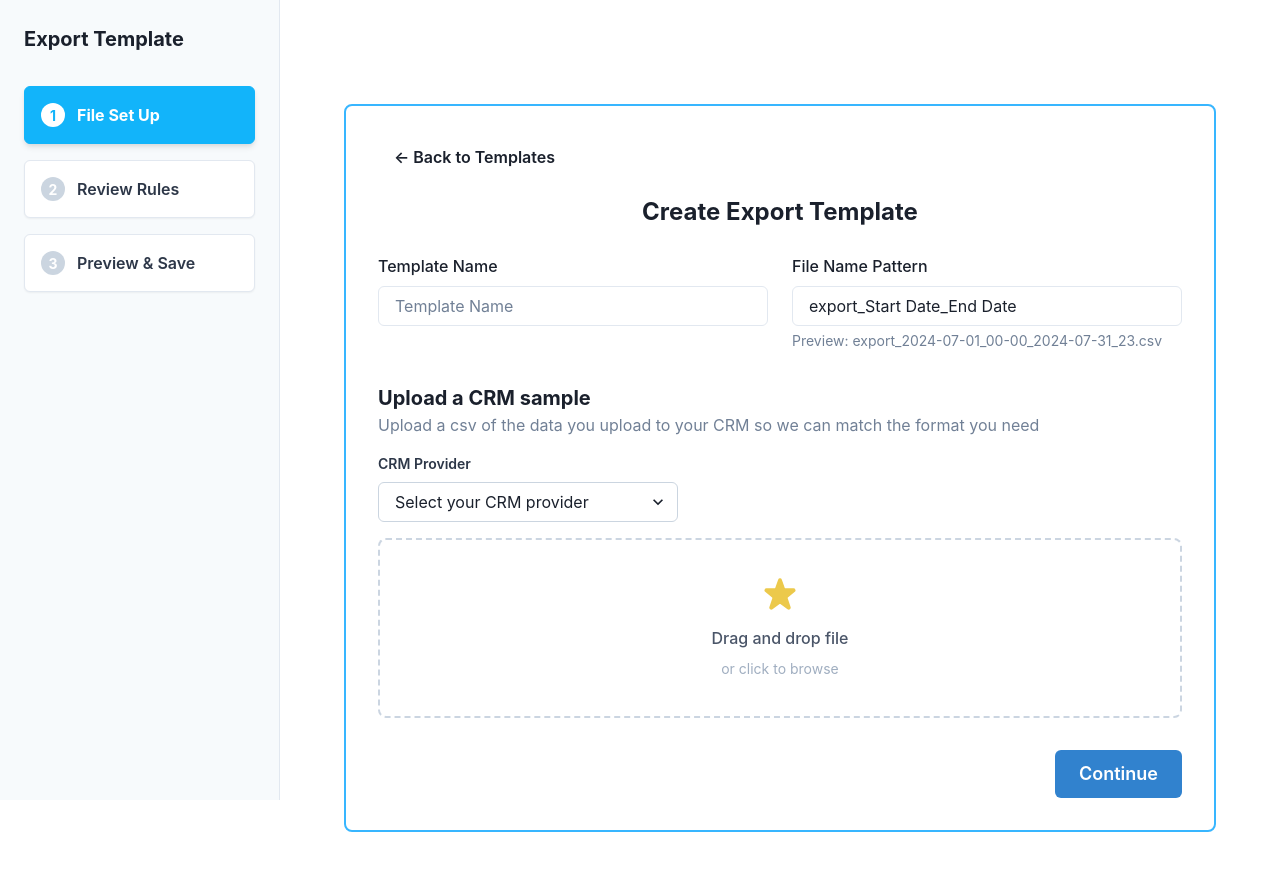
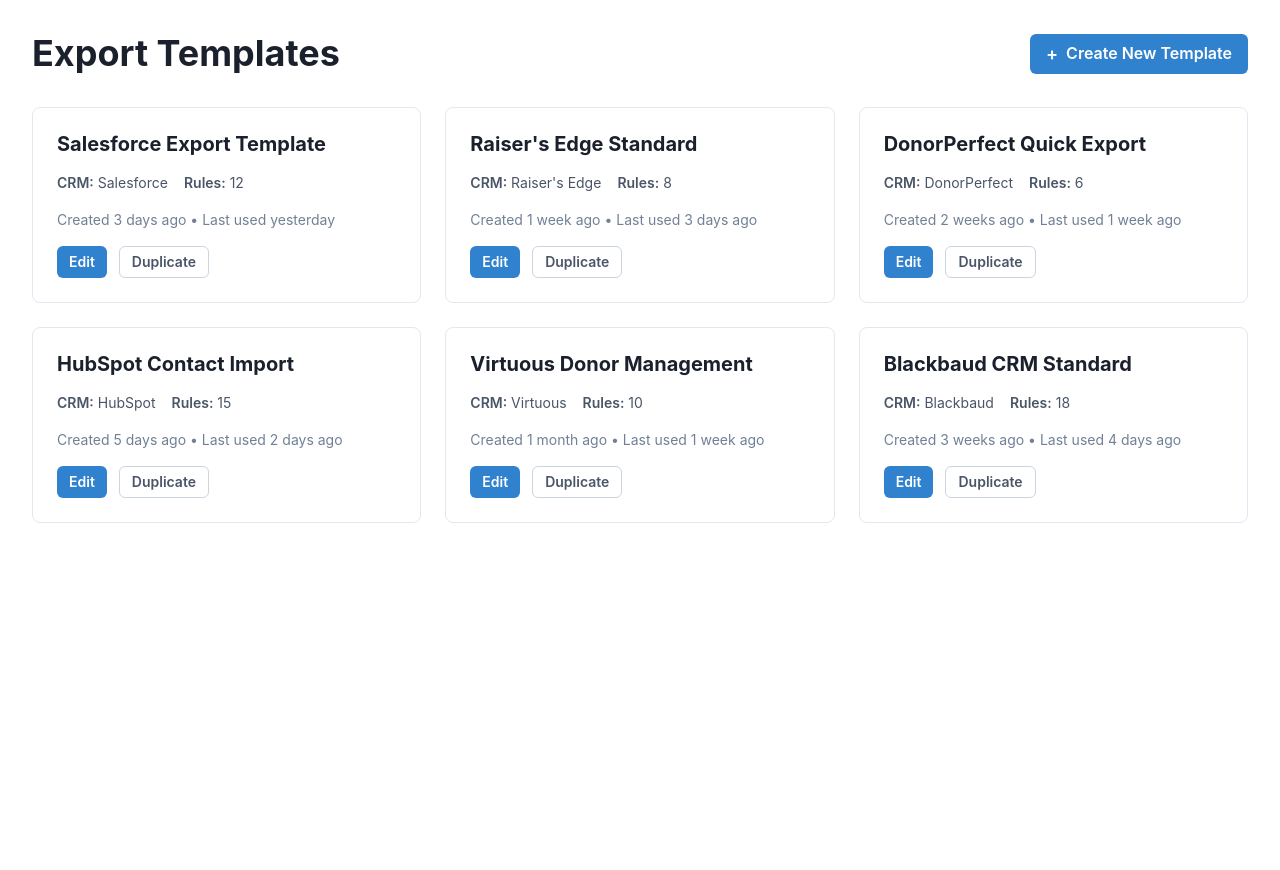
Before and after one commit to juliarosenson/llmfao, a React (Create React App) app in the folder frontend/: page / in a window 1280 px wide. Shown: the top 870 px of the page. After the commit the page ends 800 px from the top, so only its background shows below. Built offline with nearby package versions, Linux system fonts and the light colour scheme.

Commit message:
add home page

```diff
--- a/frontend/src/App.tsx
+++ b/frontend/src/App.tsx
@@ -2,15 +2,34 @@
 import { useState } from 'react';
 import Steps from './components/Steps/Steps';
 import TopBar from './components/TopBar';
+import Home from './components/Home';
 
 function App() {
   const [step, setStep] = useState(1);
+  const [showSteps, setShowSteps] = useState(false);
+
+  const handleCreateTemplate = () => {
+    setShowSteps(true);
+    setStep(1);
+  };
+
+  const handleBackToHome = () => {
+    setShowSteps(false);
+    setStep(1);
+  };
+
   return (
     <ChakraProvider>
-      <TopBar currentStep={step} />
-      <Box ml="280px" p={8}>
-        <Steps step={step} setStep={setStep}/>
-      </Box>
+      {showSteps ? (
+        <>
+          <TopBar currentStep={step} />
+          <Box ml="280px" p={8}>
+            <Steps step={step} setStep={setStep} onBackToHome={handleBackToHome} />
+          </Box>
+        </>
+      ) : (
+        <Home onCreateTemplate={handleCreateTemplate} />
+      )}
     </ChakraProvider>
   );
 }
--- /dev/null
+++ b/frontend/src/components/Home.tsx
@@ -0,0 +1,145 @@
+import React from 'react';
+import {
+  Box,
+  Button,
+  Flex,
+  Grid,
+  GridItem,
+  Heading,
+  Text,
+  VStack,
+  HStack,
+  Badge,
+} from '@chakra-ui/react';
+
+interface HomeProps {
+  onCreateTemplate: () => void;
+}
+
+const templates = [
+  {
+    name: "Salesforce Export Template",
+    crm: "Salesforce",
+    rules: 12,
+    created: "3 days ago",
+    lastUsed: "yesterday"
+  },
+  {
+    name: "Raiser's Edge Standard",
+    crm: "Raiser's Edge",
+    rules: 8,
+    created: "1 week ago",
+    lastUsed: "3 days ago"
+  },
+  {
+    name: "DonorPerfect Quick Export",
+    crm: "DonorPerfect",
+    rules: 6,
+    created: "2 weeks ago",
+    lastUsed: "1 week ago"
+  },
+  {
+    name: "HubSpot Contact Import",
+    crm: "HubSpot",
+    rules: 15,
+    created: "5 days ago",
+    lastUsed: "2 days ago"
+  },
+  {
+    name: "Virtuous Donor Management",
+    crm: "Virtuous",
+    rules: 10,
+    created: "1 month ago",
+    lastUsed: "1 week ago"
+  },
+  {
+    name: "Blackbaud CRM Standard",
+    crm: "Blackbaud",
+    rules: 18,
+    created: "3 weeks ago",
+    lastUsed: "4 days ago"
+  }
+];
+
+const Home: React.FC<HomeProps> = ({ onCreateTemplate }) => {
+  return (
+    <Box p={8} maxW="1400px" mx="auto">
+      {/* Header */}
+      <Flex justify="space-between" align="center" mb={8}>
+        <Heading size="xl" color="gray.800">
+          Export Templates
+        </Heading>
+        <Button
+          colorScheme="blue"
+          size="md"
+          onClick={onCreateTemplate}
+          leftIcon={<Text fontSize="lg">+</Text>}
+        >
+          Create New Template
+        </Button>
+      </Flex>
+
+      {/* Templates Grid */}
+      <Grid templateColumns="repeat(auto-fit, minmax(350px, 1fr))" gap={6}>
+        {templates.map((template, index) => (
+          <GridItem key={index}>
+            <Box
+              bg="white"
+              border="1px solid"
+              borderColor="gray.200"
+              borderRadius="lg"
+              p={6}
+              _hover={{ boxShadow: "md" }}
+              transition="box-shadow 0.2s"
+            >
+              <VStack align="stretch" spacing={4}>
+                {/* Template Name */}
+                <Heading size="md" color="gray.800">
+                  {template.name}
+                </Heading>
+
+                {/* CRM and Rules Info */}
+                <HStack spacing={4}>
+                  <Text fontSize="sm" color="gray.600">
+                    <Text as="span" fontWeight="semibold">CRM:</Text> {template.crm}
+                  </Text>
+                  <Text fontSize="sm" color="gray.600">
+                    <Text as="span" fontWeight="semibold">Rules:</Text> {template.rules}
+                  </Text>
+                </HStack>
+
+                {/* Dates */}
+                <VStack align="stretch" spacing={1}>
+                  <Text fontSize="sm" color="gray.500">
+                    Created {template.created} • Last used {template.lastUsed}
+                  </Text>
+                </VStack>
+
+                {/* Action Buttons */}
+                <HStack spacing={3}>
+                  <Button
+                    colorScheme="blue"
+                    size="sm"
+                    onClick={onCreateTemplate}
+                  >
+                    Edit
+                  </Button>
+                  <Button
+                    variant="outline"
+                    size="sm"
+                    borderColor="gray.300"
+                    color="gray.600"
+                  >
+                    Duplicate
+                  </Button>
+                </HStack>
+              </VStack>
+            </Box>
+          </GridItem>
+        ))}
+      </Grid>
+    </Box>
+  );
+};
+
+export default Home;
--- a/frontend/src/components/Steps/Steps.tsx
+++ b/frontend/src/components/Steps/Steps.tsx
@@ -15,9 +15,10 @@
 interface StepsProps {
   step: number; // 1-based index for the current step
   setStep: (step: number) => void;
+  onBackToHome?: () => void;
 }
 
-const Steps: React.FC<StepsProps> = ({ step, setStep }) => {
+const Steps: React.FC<StepsProps> = ({ step, setStep, onBackToHome }) => {
   // State for rules
   const [rules, setRules] = React.useState<ColumnMappingsResponse["columnMappings"]>();
   const [templateName, setTemplateName] = React.useState<string>()
@@ -27,7 +28,11 @@
 
   // Handler for going back from Upload
   const handleBack = () => {
-    setStep(step - 1);
+    if (onBackToHome) {
+      onBackToHome();
+    } else {
+      setStep(step - 1);
+    }
   };
 
   // Handler for continuing from Upload
--- a/frontend/src/lib/prompt.ts
+++ b/frontend/src/lib/prompt.ts
@@ -1,14 +1,12 @@
 import axios from 'axios';
 // The full mapping type
 export interface ColumnMapping {
-  rule_number: number;
   target_column: string;
   type: "Copy" | "Reformat" | "Concatenate" | "Extract" | "Static" | "Blank";
   source_fields: string[];
   transformation_logic: string;
   confidence: "High" | "Medium" | "Low";
   needs_attention: boolean;
-  notes: string;
 }
 // The response is an array of these:
 export type ColumnMappingsResponse = {
@@ -113,14 +111,12 @@
 {
   "columnMappings": [
     {
-      "rule_number": 1,
       "target_column": "target_field_name",
       "type": "Copy|Reformat|Concatenate|Extract|Static|Blank",
       "source_fields": ["source_field_1", "source_field_2"],
       "transformation_logic": "Detailed description of the transformation",
       "confidence": "High|Medium|Low",
       "needs_attention": false,
-      "notes": "Any assumptions, edge cases, or clarifications"
     }
   ],
   "summary": {
```
